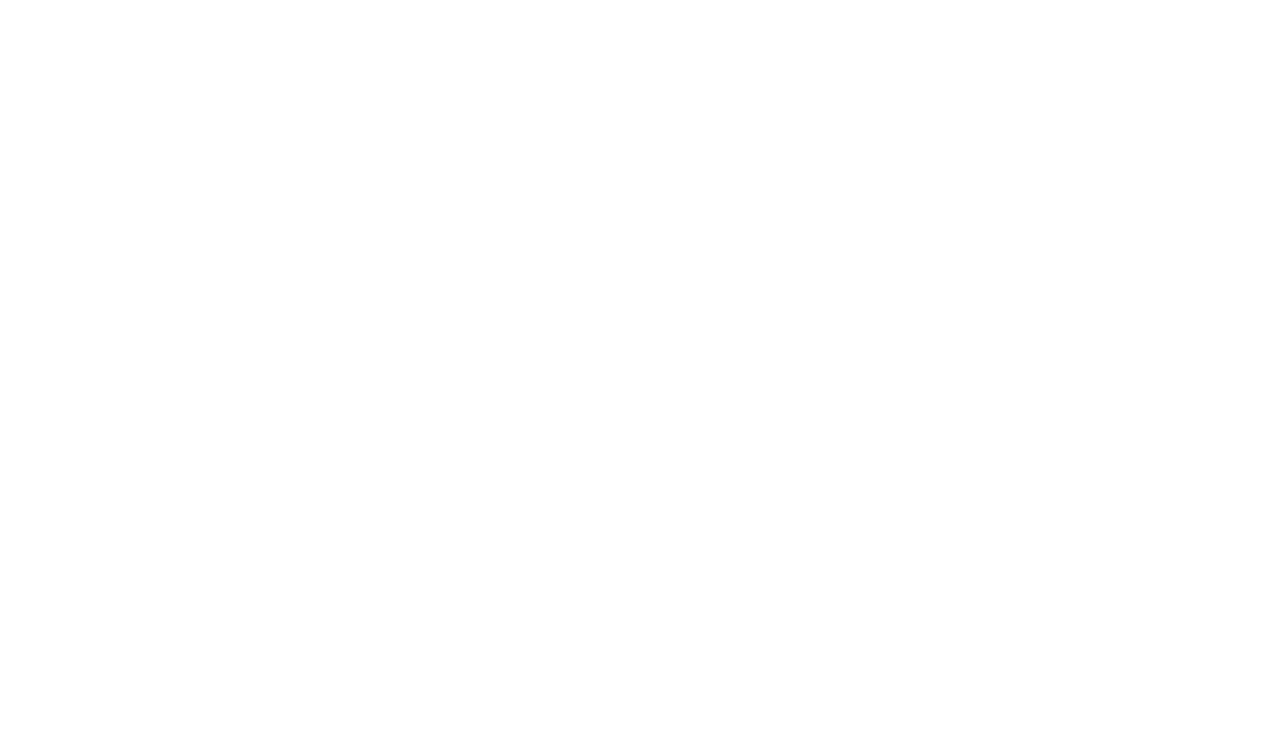
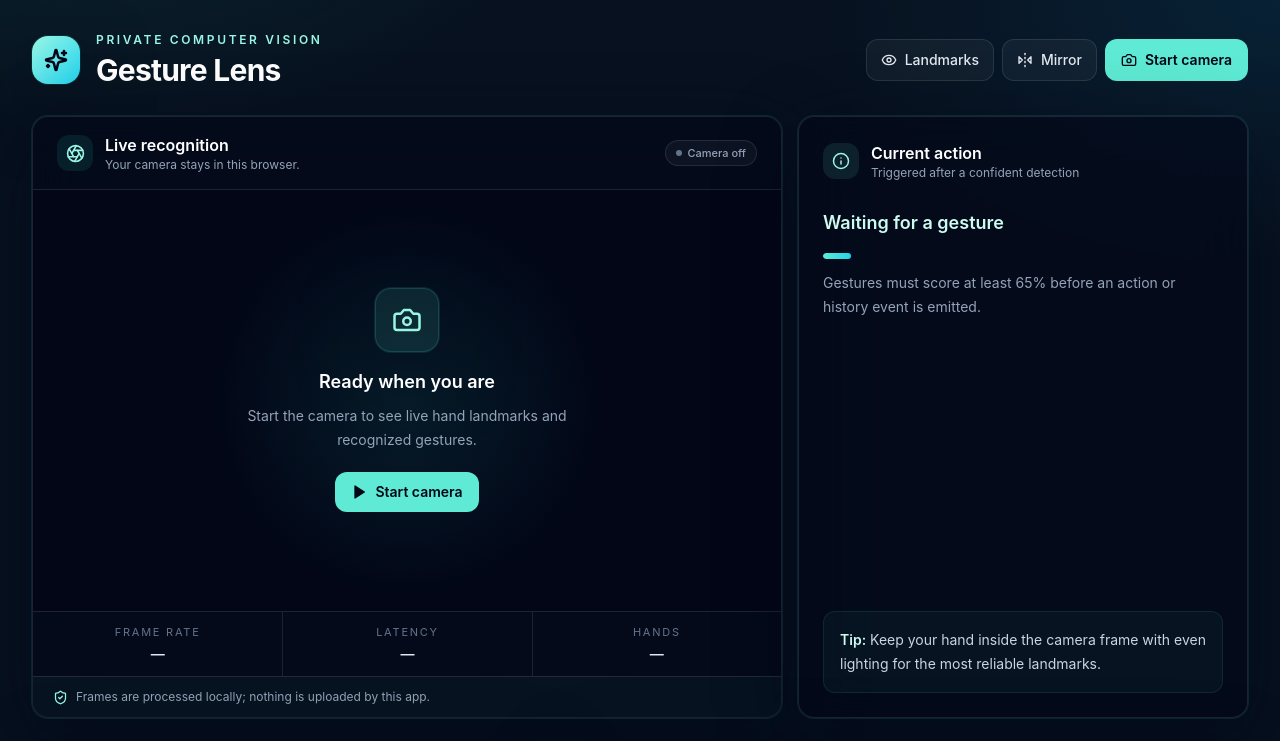
Before and after one commit to waachirathemather-crypto/Man, a website: page index.html in a window 1280 px wide. Shown: the top 741 px of the page. Drawn offline with Linux system fonts and the light colour scheme; the site is published under a folder, as on GitHub Pages, so addresses that start at the root find nothing.

Commit message:
Update script and link paths to relative URLs

```diff
--- a/index.html
+++ b/index.html
@@ -6,8 +6,8 @@
     <meta name="theme-color" content="#07111f" />
     <meta name="description" content="Private, in-browser hand gesture recognition powered by MediaPipe." />
     <title>Gesture Lens</title>
-    <script type="module" crossorigin src="/app.js"></script>
-    <link rel="stylesheet" crossorigin href="/styles.css">
+    <script type="module" crossorigin src="./app.js"></script>
+    <link rel="stylesheet" crossorigin href="./styles.css">
   </head>
   <body>
     <div id="root"></div>
```
